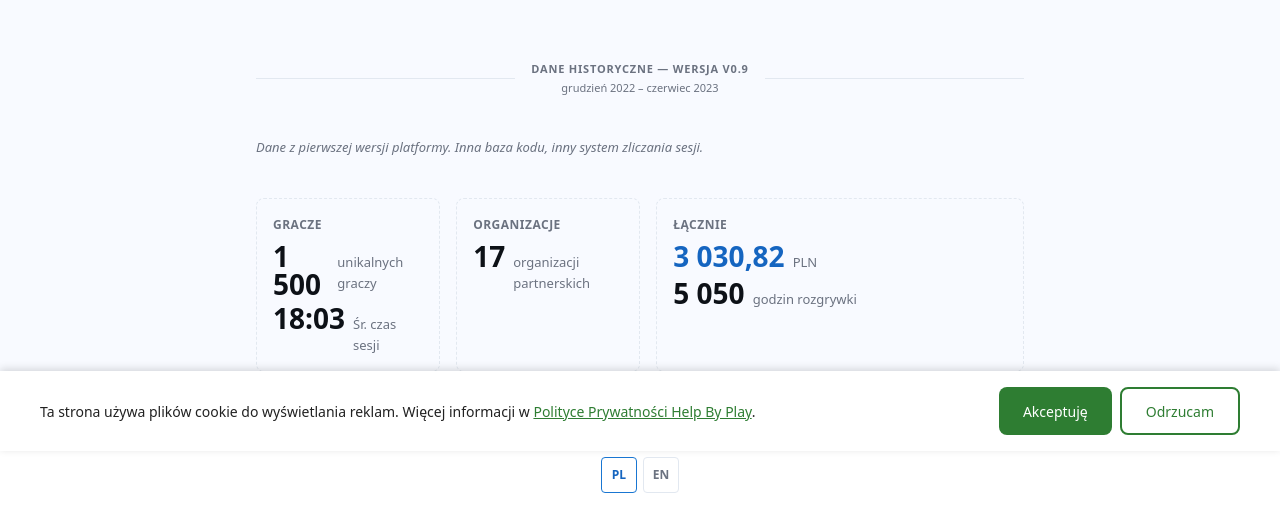
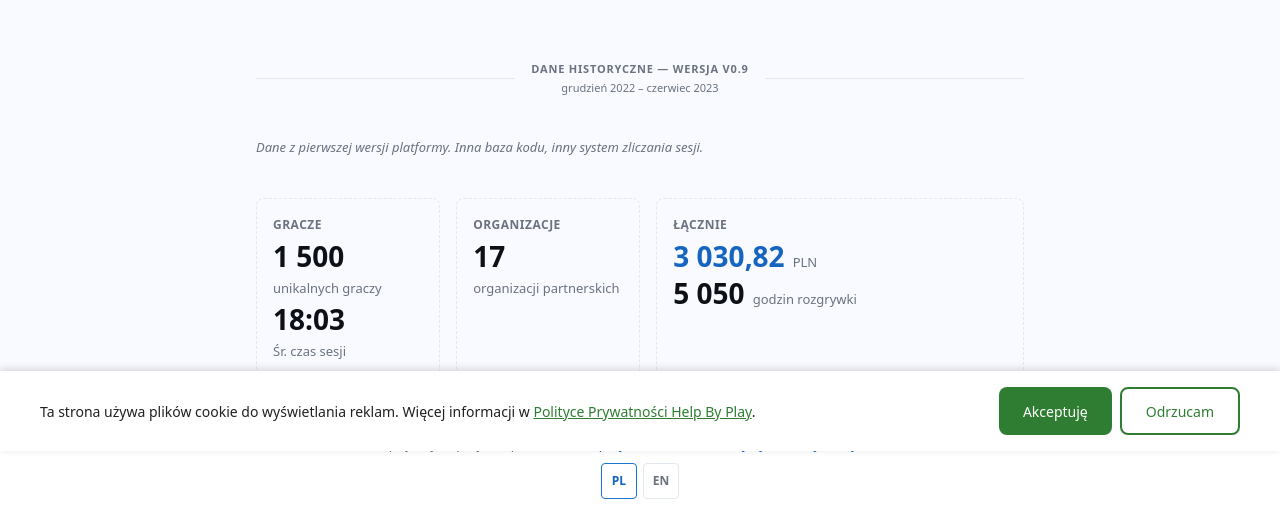
Before and after one commit to ProductPope/helpbyplay, a PHP site: page /statystyki.php in a window 1280 px wide. Shown: the part 349-864 px from the top of the page. Before the commit the page ends 842 px from the top, so only its background shows below. Run offline with PHP 8.4, Linux system fonts and the light colour scheme; data comes from the database, SQL or seed files in the repository; data that the repository does not hold is empty.

Commit message:
Fix stat card numbers wrapping to multiple lines on stats page
Thousands separator is a regular space ("3 030,82"), so values broke mid-number in narrow legacy cards. Value is now nowrap; the unit label wraps below instead.

Co-Authored-By: Claude Fable 5 <noreply@anthropic.com>

```diff
--- a/shared/assets/shared.css
+++ b/shared/assets/shared.css
@@ -900,6 +900,7 @@ main.container {
 
 .stat-row {
     display:     flex;
+    flex-wrap:   wrap;
     align-items: baseline;
     gap:         8px;
     margin-top:  6px;
@@ -910,6 +911,8 @@ main.container {
     font-weight: 700;
     color:       var(--color-text);
     line-height: 1;
+    /* space-separated thousands ("3 030,82") must not break mid-number */
+    white-space: nowrap;
 }
 
 .stat-value--pln { color: var(--color-primary); }
```
